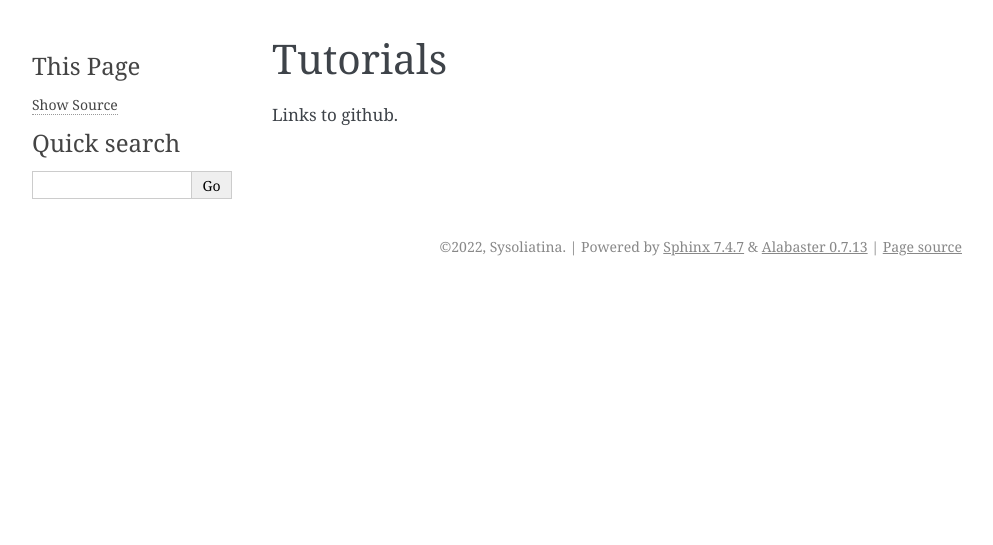
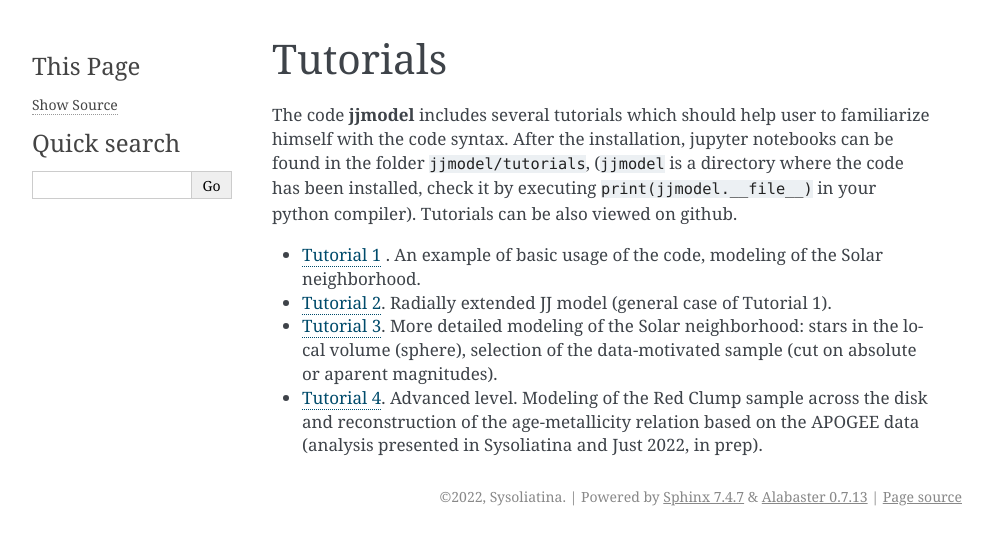
Before and after one commit to askenja/jjmodel, a Sphinx documentation site: the page built from jjmodel/docs/source/tutorials.rst, in a window 1280 px wide. Shown: the top 545 px of the page, without its empty margins (148-1141 px from the left). Built offline with Sphinx 7.4.7, drawn with Linux system fonts in a browser that asks for light colours.

Commit message:
Update docs

```diff
--- a/jjmodel/docs/source/tutorials.rst
+++ b/jjmodel/docs/source/tutorials.rst
@@ -9,4 +9,16 @@
 Tutorials
 *************************
 
-Links to github.
+The code **jjmodel** includes several tutorials which should help user to familiarize himself with the code
+syntax. After the installation, jupyter notebooks can be found in the folder ``jjmodel/tutorials``,
+(``jjmodel`` is a directory where the code has been installed,
+check it by executing ``print(jjmodel.__file__)`` in your python compiler).
+Tutorials can be also viewed on github.
+
+- `Tutorial 1 <https://github.com/askenja/jjmodel/tree/main/jjmodel/tutorials/tutorial1>`_ . An example of basic usage of the code, modeling of the Solar neighborhood.
+
+- `Tutorial 2 <https://github.com/askenja/jjmodel/tree/main/jjmodel/tutorials/tutorial2>`_. Radially extended JJ model (general case of Tutorial 1).
+
+- `Tutorial 3 <https://github.com/askenja/jjmodel/tree/main/jjmodel/tutorials/tutorial3>`_. More detailed modeling of the Solar neighborhood: stars in the local volume (sphere), selection of the data-motivated sample (cut on absolute or aparent magnitudes).
+
+- `Tutorial 4 <https://github.com/askenja/jjmodel/tree/main/jjmodel/tutorials/tutorial4>`_. Advanced level. Modeling of the Red Clump sample across the disk and reconstruction of the age-metallicity relation based on the APOGEE data (analysis presented in Sysoliatina and Just 2022, in prep).
```
Also changed, not shown: jjmodel/docs/source/acknowledgements.rst (+8 -3 lines).
